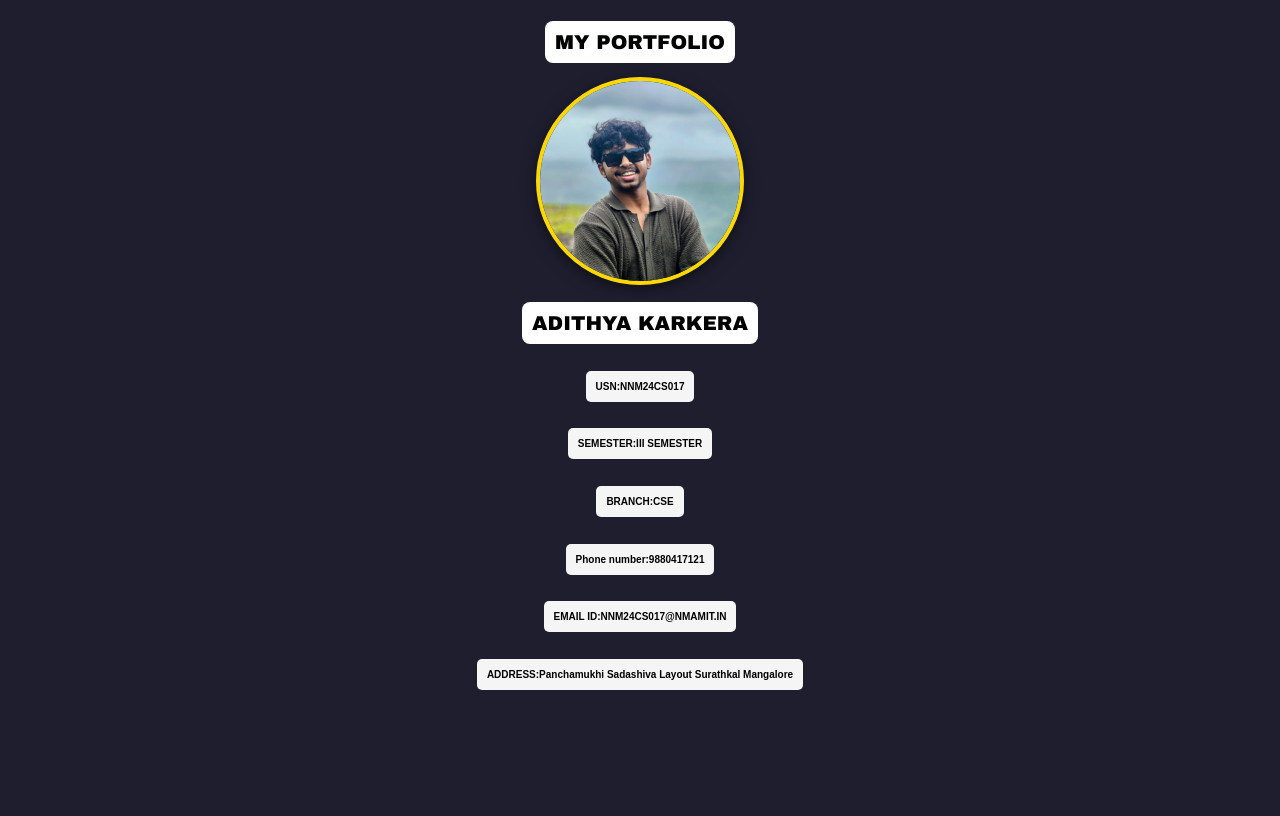
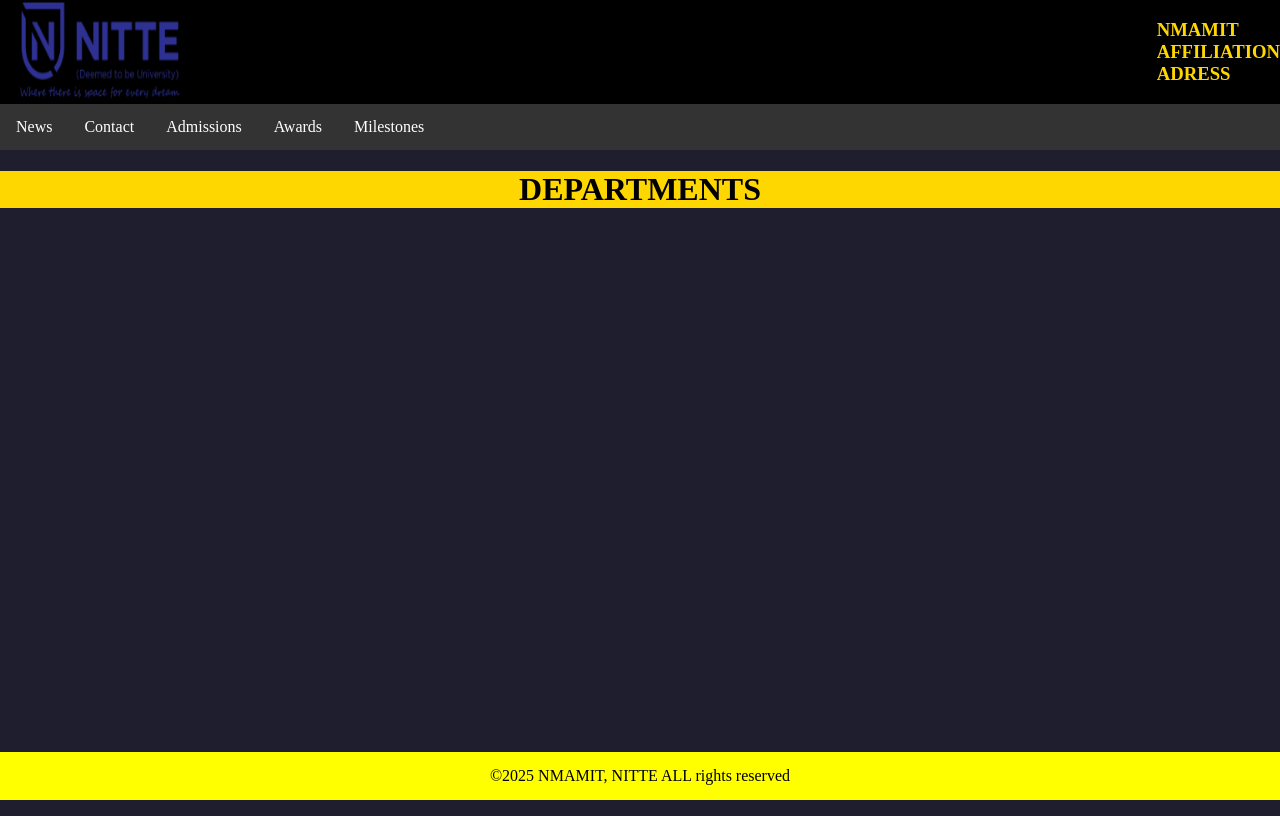
Before and after one commit to a-dithya13/FRONT-END-WEB-DEVELOPMENT, a plain HTML site: page index.html in a window 1280 px wide. Drawn offline with Linux system fonts and the light colour scheme.

Commit message:
Add files via upload

```diff
--- a/index.html
+++ b/index.html
@@ -1,30 +1,42 @@
 <!DOCTYPE html>
 <html lang="en">
-
 <head>
     <meta charset="UTF-8">
+    <link rel="stylesheet" href="style.css">
     <meta name="viewport" content="width=device-width, initial-scale=1.0">
-    <title>MY PORTFOLIO</title>
-    <link rel="stylesheet" href="style.css">
+    <title>HOME-NMAMIT NITTE</title>
+    <link rel="icon" type="image/x-icon" href="nitte.ico">
 </head>
+<body>
+    <header>
+        <img src="nittelogo.png" alt="logo" width="200px" height="100vh">
+        <div class="aff">
+            <h3>NMAMIT <br>AFFILIATION<br> ADRESS</h3>
+        </div>
+    </header>
 
-<body>
-    <center>
-        <h1>MY PORTFOLIO</h1>
-    </center>
-    <center>
-        <img src="image.jpg"alt="Profile Picture" class="profile-pic">
-    </center>
-    <center>
+    <ul>
+        <table>
+        <li><a href="https://nitte.edu.in/announcement.php">News</a></li>
+        <li><a href="https://api.whatsapp.com/send?phone=917204093646">Contact</a></li>
+        <li><a href="https://nitte.edu.in/admissions.php">Admissions</a></li>
+        <li><a href="https://nitte.edu.in/awards.php">Awards</a></li>
+        <li><a href="https://nitte.edu.in/milestone.php">Milestones</a></li>
+        </table>
+    </ul>
 
-        <h1>ADITHYA KARKERA</h1><br>
-        <h4>USN:NNM24CS017</h4><br>
-        <h4>SEMESTER:III SEMESTER</h4><br>
-        <h4>BRANCH:CSE</h4><br>
-        <h4>Phone number:9880417121</h4><br>
-        <h4>EMAIL ID:NNM24CS017@NMAMIT.IN</h4><br>
-        <h4>ADDRESS:Panchamukhi Sadashiva Layout Surathkal Mangalore</h4>
-    </center>
+    <div class="dropdown">
+        <h1>DEPARTMENTS</h1>
+        <div class="dropdown-content">
+            <a class="dept-btn" href="https://nitte.edu.in/nmamit/department-computer-science.php">Computer Science & Engineering</a>
+            <a class="dept-btn" href="https://nitte.edu.in/nmamit/department-AI&DS.php">Artificial Intelligence and Data Science (AI & DS)</a>
+            <a class="dept-btn" href="https://nitte.edu.in/nmamit/department-information-science.php">Information Science & Engineering (ISE)</a>
+            <a class="dept-btn" href="https://nitte.edu.in/nmamit/department-civil.php">Civil Engineering</a>
+            <a class="dept-btn" href="https://nitte.edu.in/nmamit/department-mechanical.php">Mechanical Engineering</a>
+        </div>
+    </div>
+
+
+    <footer class="foot">&copy;2025 NMAMIT, NITTE ALL rights reserved</footer>
 </body>
-
 </html>
--- a/style.css
+++ b/style.css
@@ -1,38 +1,113 @@
+h1 {
+  text-align: center;         /* 🔧 CHANGED from right → center */
+  background-color: #FFD700;
+  font-family: 'Times New Roman', Times, serif;
+}
+
+ul {
+  list-style-type: none;
+  margin: 0;
+  padding: 0;
+  overflow: hidden;
+  background-color: #333;
+}
+
+li {
+  float: left;
+}
+
+li a {
+  display: block;
+  color: white;
+  text-align: center;
+  padding: 14px 16px;
+  text-decoration: none;
+}
+
+li a:hover {
+  background-color: #111;
+}
+
+header {
+  background-color: black;
+}
+
+img {
+  background-color: rgb(0, 0, 0);
+  border-radius: 2px;
+}
+
+.dropdown {
+  position: relative;
+  display: inline-block;
+  width: 100%;
+  text-align: center;          /* 🔧 NEW: center dropdown content */
+}
+
+.dropdown-content {
+  display: none;
+  position: absolute;
+  background-color: goldenrod;
+  min-width: 250px;
+  box-shadow: 0px 8px 16px 0px rgba(0,0,0,0.2);
+  padding: 12px 16px;
+  z-index: 1;
+  left: 50%;                   /* 🔧 NEW: center horizontally */
+  transform: translateX(-50%);
+}
+
+.dropdown:hover .dropdown-content {
+  display: block;
+}
+
+/* 🔧 NEW: Style links like buttons */
+.dept-btn {
+  display: block;
+  background: black;
+  color: white;
+  padding: 10px;
+  margin: 5px 0;
+  text-decoration: none;
+  border-radius: 5px;
+}
+
+.dept-btn:hover {
+  background: #222;
+  color: gold;
+}
+
+.aff {
+  color: gold;
+  float: right;
+}
+.foot {
+  padding: 15px 0;
+  width: 100%;
+  background-color: yellow;
+  text-align: center;
+}
+
+html, body {
+  height: 100%;
+  margin: 0;
+  display: flex;
+  flex-direction: column;
+}
+
 body {
   background-color: #1E1E2F;
-  color: black;
-  font-family: sans-serif;
-  text-align: center;
-  gap: 1px;
-  height: 100vh;
-
-}
-.profile-pic {
-    width: 200px;
-    height: 200px;
-    object-fit: cover;
-    border: 4px solid #FFD700;
-    border-radius: 50%;
-    box-shadow: 0 4px 15px rgba(0, 0, 0, 0.5);
 }
 
-
-h1 {
-  background-color: white;
-  color: black;
-  font-family: 'Arial Black', sans-serif;
-  font-size: 20px;
-  padding: 10px;
-  display: inline-block;
-  border-radius: 8px;
-
+footer.foot {
+  margin-top: auto;
+  position: fixed;
+  bottom: 0;
+  left: 0;
+  width: 100%;
 }
-
-h4{
-  font-size: 10px;
-  background-color: whitesmoke;
-  display: inline-block;
-  padding: 10px;
-  border-radius: 5px;
-  gap: 1px;
+p,h4
+{
+  text-align: center;
+  color: white;
+  font-family: 'Times New Roman', Times, serif;
 }
```
Also changed, not shown: nitte.ico (added), nittelogo.png (added).
